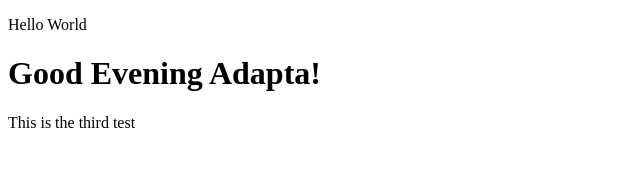
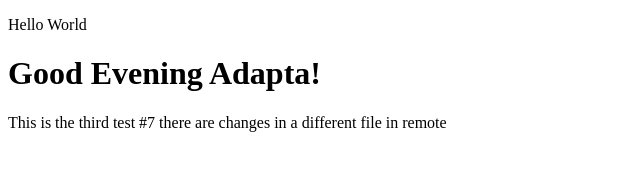
Before and after one commit to quendp/lessons, a plain HTML site: page test.html in a window 1280 px wide. Shown: the whole page, without its empty margins (0-640 px from the left). Drawn offline with Linux system fonts and the light colour scheme.

Commit message:
#7 test change in remote from another branch

```diff
--- a/test.html
+++ b/test.html
@@ -13,6 +13,7 @@
     </h1>
     <p>
        This is the third test
+       #7 there are changes in a different file in remote
     </p>
 </body>
 </html>
```
